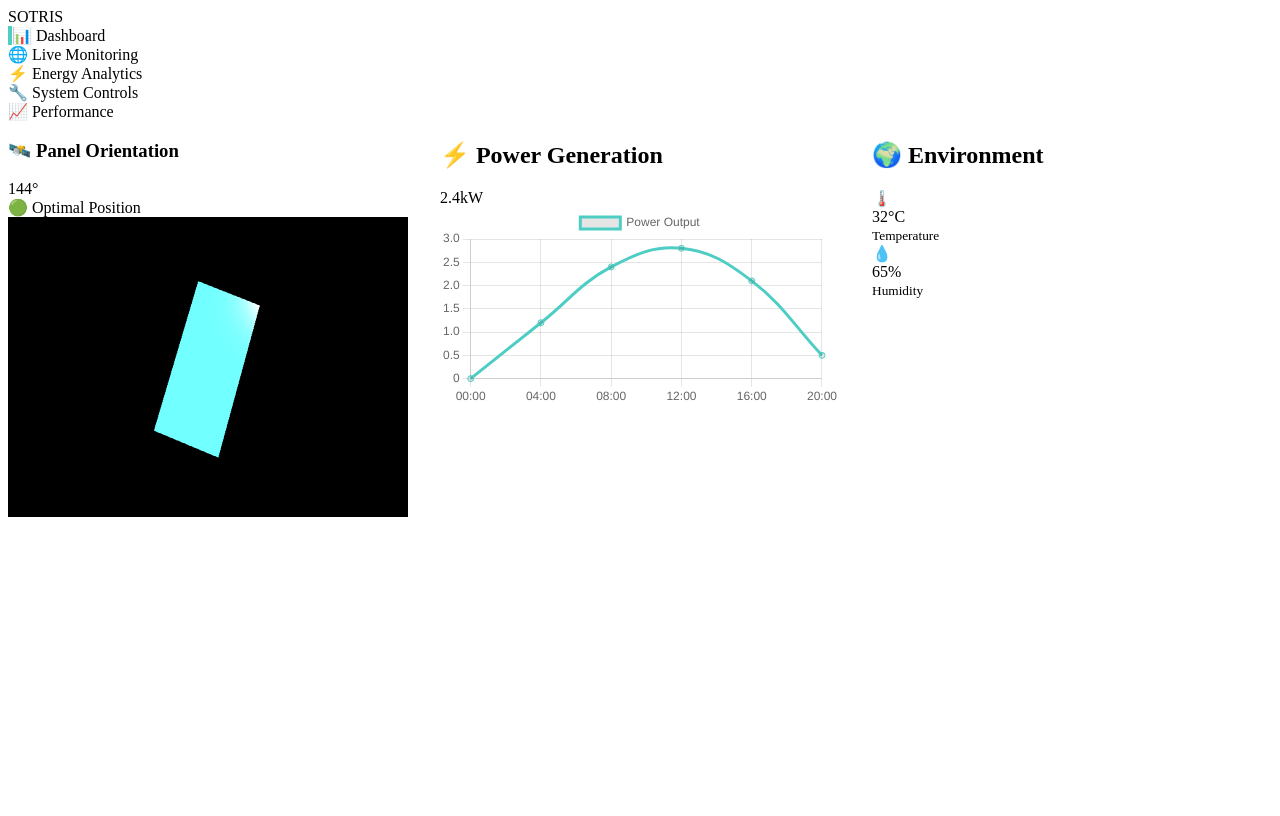
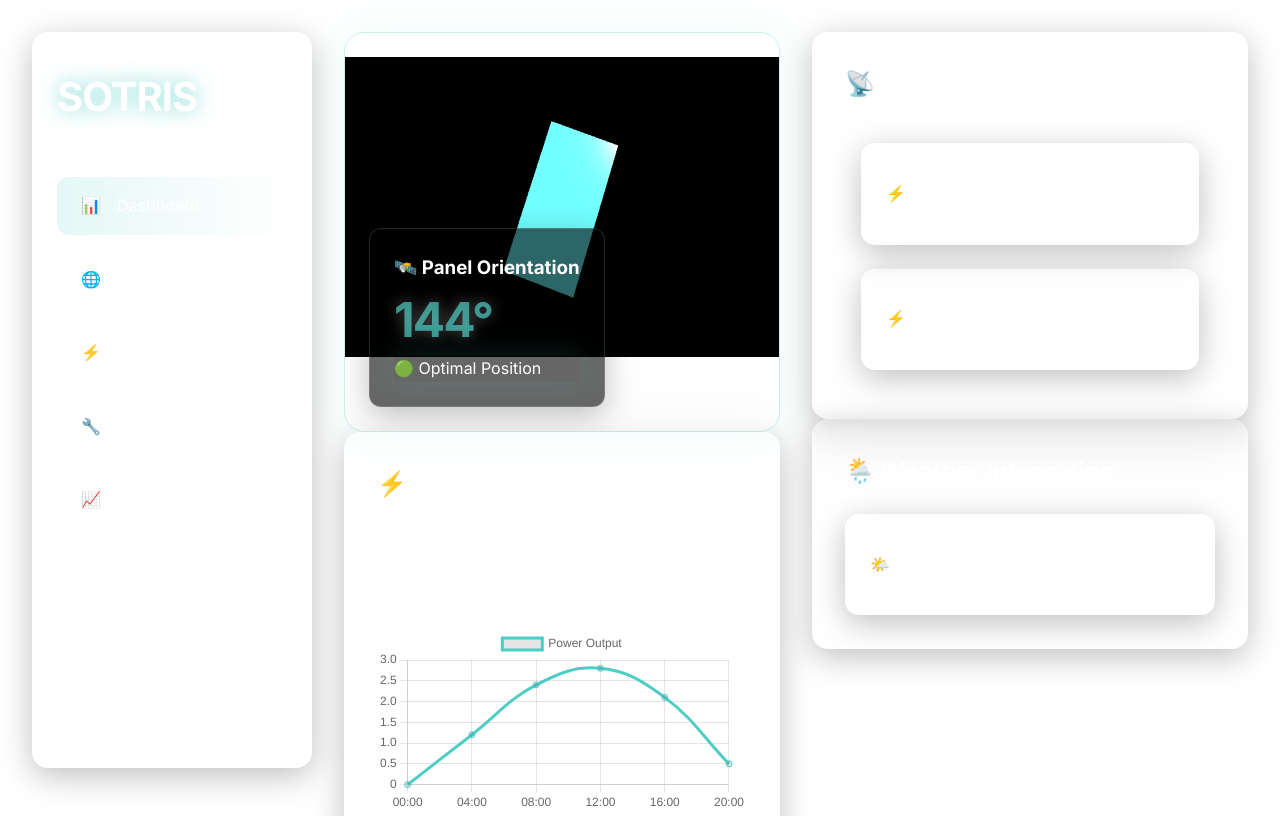
Before and after one commit to dicorzki/SOTRIS, a plain HTML site: page index.html in a window 1280 px wide. Shown: the top 816 px of the page. Drawn offline with nearby package versions, Linux system fonts and the light colour scheme.

Commit message:
Update index.html

```diff
--- a/index.html
+++ b/index.html
@@ -8,36 +8,8 @@
     <script src="https://unpkg.com/three@0.132.2/build/three.min.js"></script>
     <script src="https://unpkg.com/three@0.132.2/examples/js/controls/OrbitControls.js"></script>
     <link href="https://fonts.googleapis.com/css2?family=Inter:wght@400;600;700&display=swap" rel="stylesheet">
-    <style>
-        :root {
-            --space-cadet: #2D3047;
-            --neon-blue: #4ECDC4;
-            --uranian-blue: #A8DADC;
-            --pale-pink: #FFCBF2;
-            --electric-purple: #7209B7;
-            --cyber-yellow: #FFD60A;
-            --gradient-bg: linear-gradient(135deg, #2D3047 0%, #1A1C2B 100%);
-        }
+    <link rel="stylesheet" type="text/css" href="style.css">
 
-        /* ... (CSS sebelumnya tetap sama) ... */
-
-        /* Tab System */
-        .tab-content {
-            display: none;
-            grid-template-columns: repeat(auto-fit, minmax(300px, 1fr));
-            gap: 2rem;
-            align-content: start;
-        }
-
-        .tab-content.active {
-            display: grid;
-        }
-
-        .nav-item.active {
-            background: rgba(255, 255, 255, 0.2);
-            border-left: 4px solid var(--neon-blue);
-        }
-    </style>
 </head>
 <body>
     <div class="dashboard">
```
